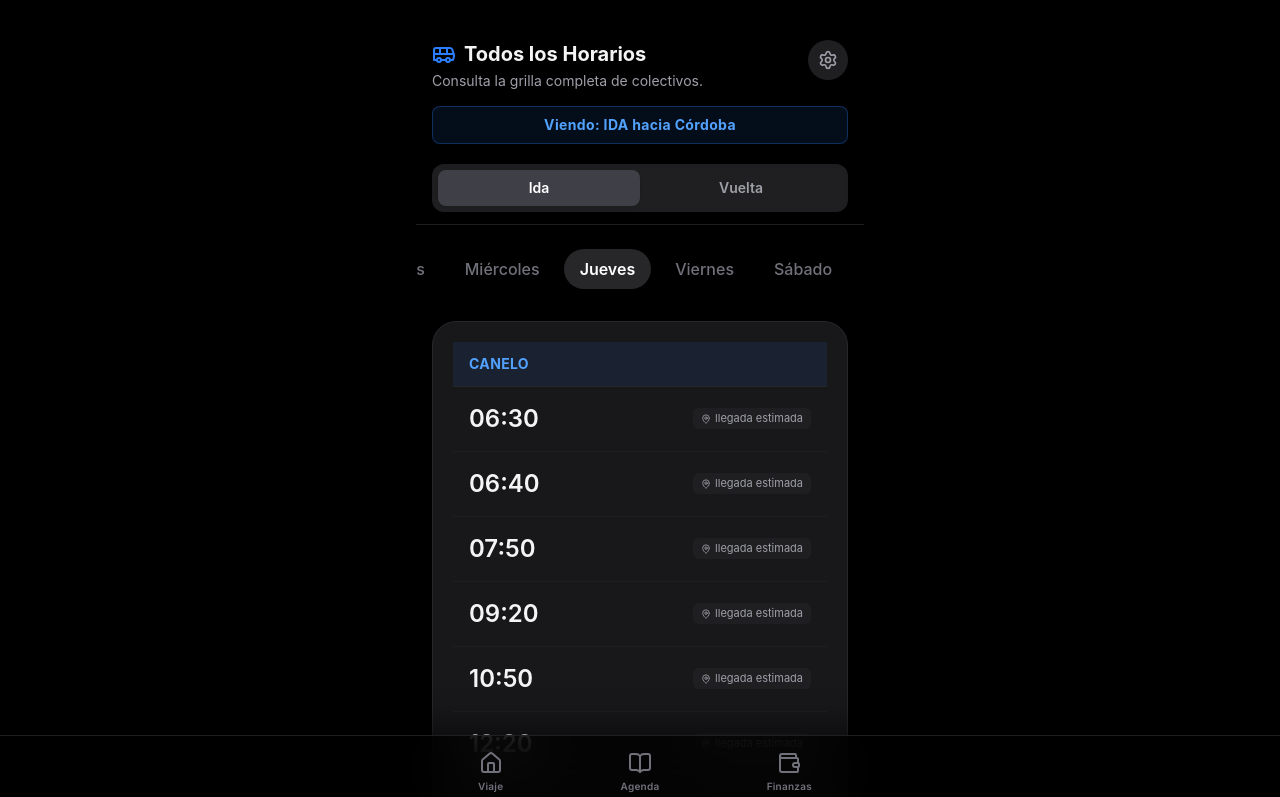
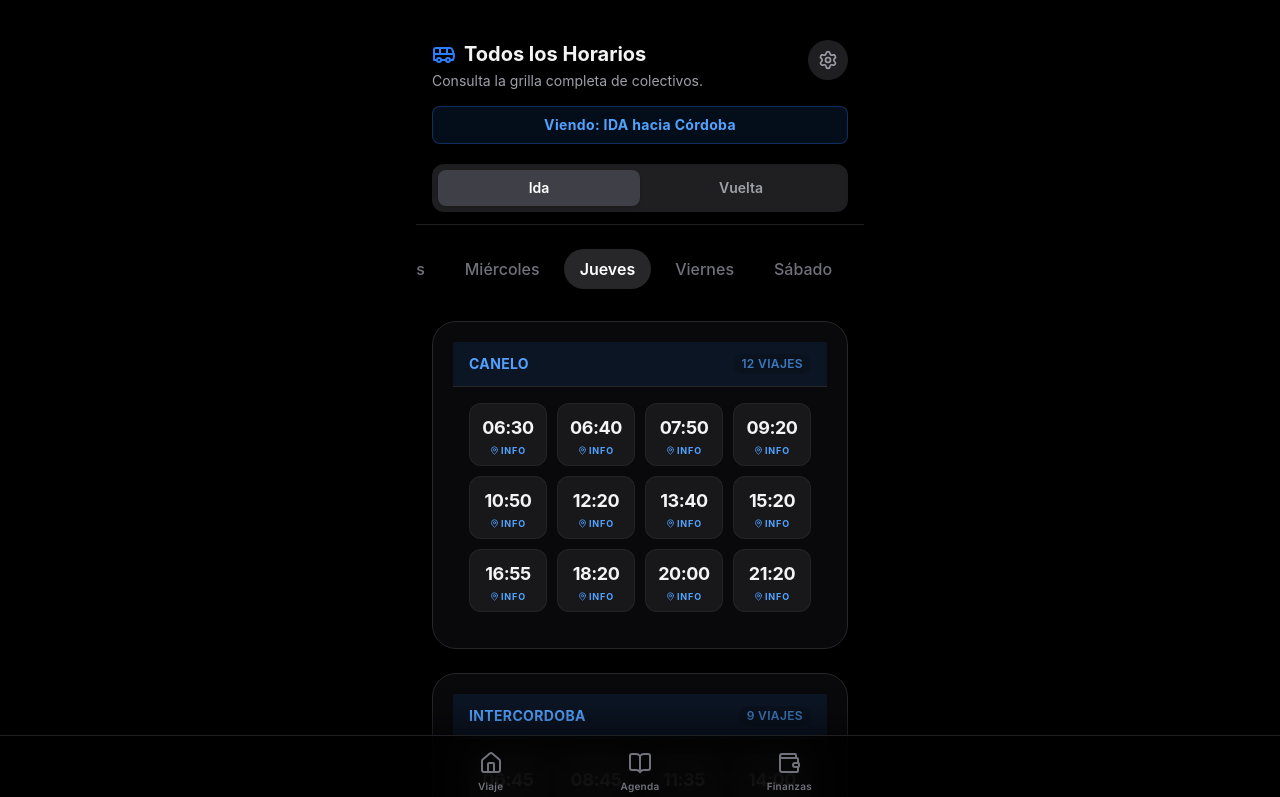
Before and after one commit to aalvaroespinoza/AppHorarios, a Next.js app: page /horarios in a window 1280 px wide. Shown: the top 797 px of the page. Built offline with nearby package versions, Linux system fonts and the light colour scheme.

Commit message:
refactor: rediseño de Horarios a grid nativo de pastillas por empresa

```diff
--- a/src/app/horarios/page.tsx
+++ b/src/app/horarios/page.tsx
@@ -86,23 +86,29 @@ export default function HorariosPage() {
           {Object.keys(agrupadosPorEmpresa).length > 0 ? (
             <div className="flex flex-col gap-6">
               {Object.entries(agrupadosPorEmpresa).map(([empresa, horarios]) => (
-                <NativeCard key={empresa} className="p-0 overflow-hidden border border-zinc-800">
-                  <div className={`px-4 py-3 border-b border-zinc-800 font-bold tracking-wide uppercase text-sm ${tab === 'ida' ? 'bg-blue-500/10 text-blue-400' : 'bg-[#34c759]/10 text-[#34c759]'}`}>
-                    {empresa}
+                <NativeCard key={empresa} className="p-0 overflow-hidden border border-zinc-800 bg-zinc-950">
+                  <div className={`px-4 py-3 border-b border-zinc-800 font-bold tracking-wide uppercase text-sm flex items-center justify-between ${tab === 'ida' ? 'bg-blue-500/10 text-blue-400' : 'bg-[#34c759]/10 text-[#34c759]'}`}>
+                    <span>{empresa}</span>
+                    <span className="text-xs font-semibold opacity-70 bg-black/20 px-2 py-0.5 rounded-full">{horarios.length} viajes</span>
                   </div>
-                  <ul className="divide-y divide-zinc-800/50">
-                    {horarios.map((h, idx) => (
-                      <li key={idx} className="p-4 flex items-center justify-between hover:bg-zinc-800/20 transition-colors">
-                        <span className="text-2xl font-semibold text-zinc-100">{h.horaSalida}</span>
-                        {h.notas && (
-                          <div className="bg-zinc-800/50 text-zinc-400 text-[11px] px-2 py-1 rounded-md flex items-center gap-1 max-w-[150px] text-right">
-                            <MapPin size={10} className="shrink-0" />
-                            <span className="leading-tight text-left">{h.notas}</span>
-                          </div>
-                        )}
-                      </li>
-                    ))}
-                  </ul>
+                  <div className="p-4">
+                    <div className="grid grid-cols-4 gap-2.5">
+                      {horarios.map((h, idx) => (
+                        <div
+                          key={idx}
+                          className="flex flex-col items-center justify-center py-2.5 rounded-xl bg-zinc-900 border border-zinc-800/80 hover:border-zinc-600 transition-all cursor-default"
+                        >
+                          <span className="text-lg font-bold text-zinc-100 tracking-tight">{h.horaSalida}</span>
+                          {h.notas && (
+                            <div className="flex items-center gap-0.5 mt-1 text-blue-400">
+                              <MapPin size={9} />
+                              <span className="text-[9px] uppercase font-bold tracking-widest leading-none">Info</span>
+                            </div>
+                          )}
+                        </div>
+                      ))}
+                    </div>
+                  </div>
                 </NativeCard>
               ))}
             </div>
```
